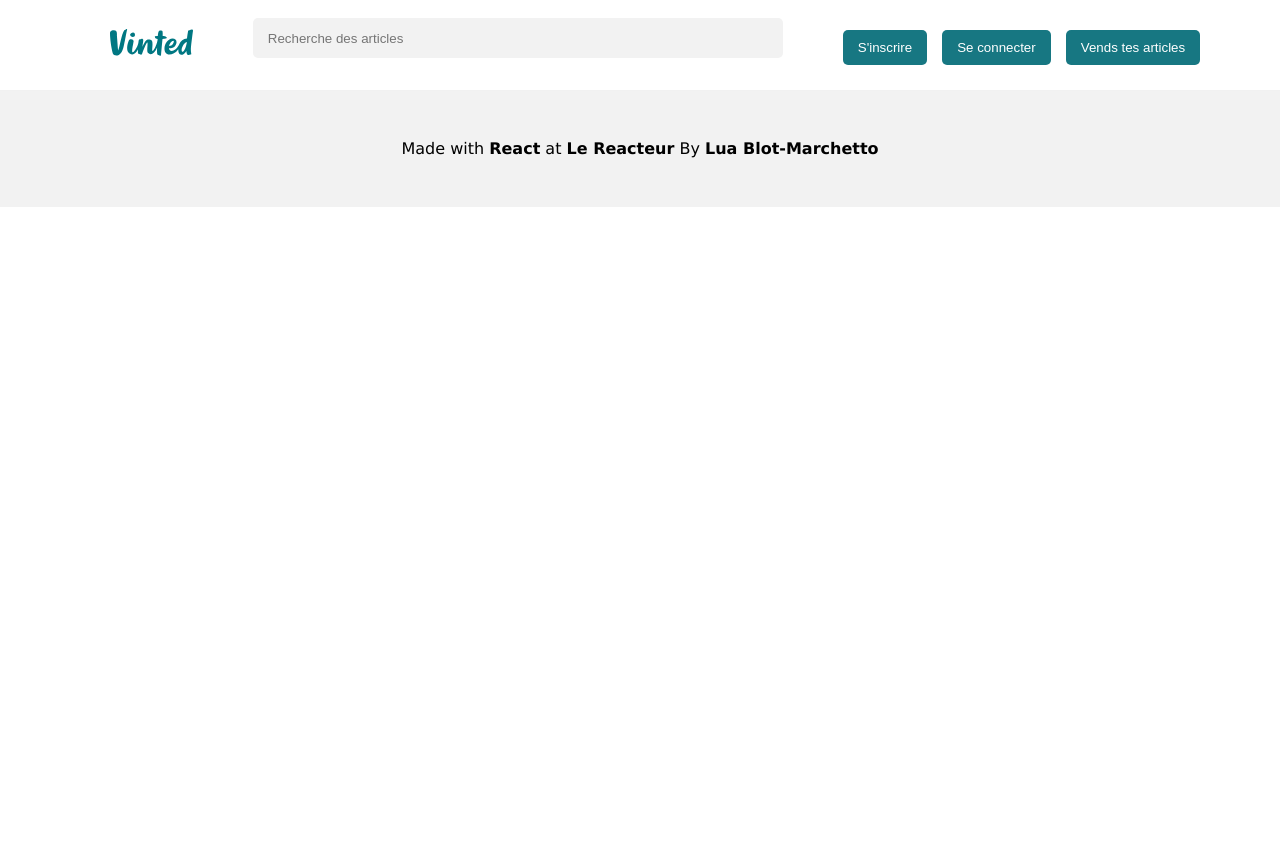
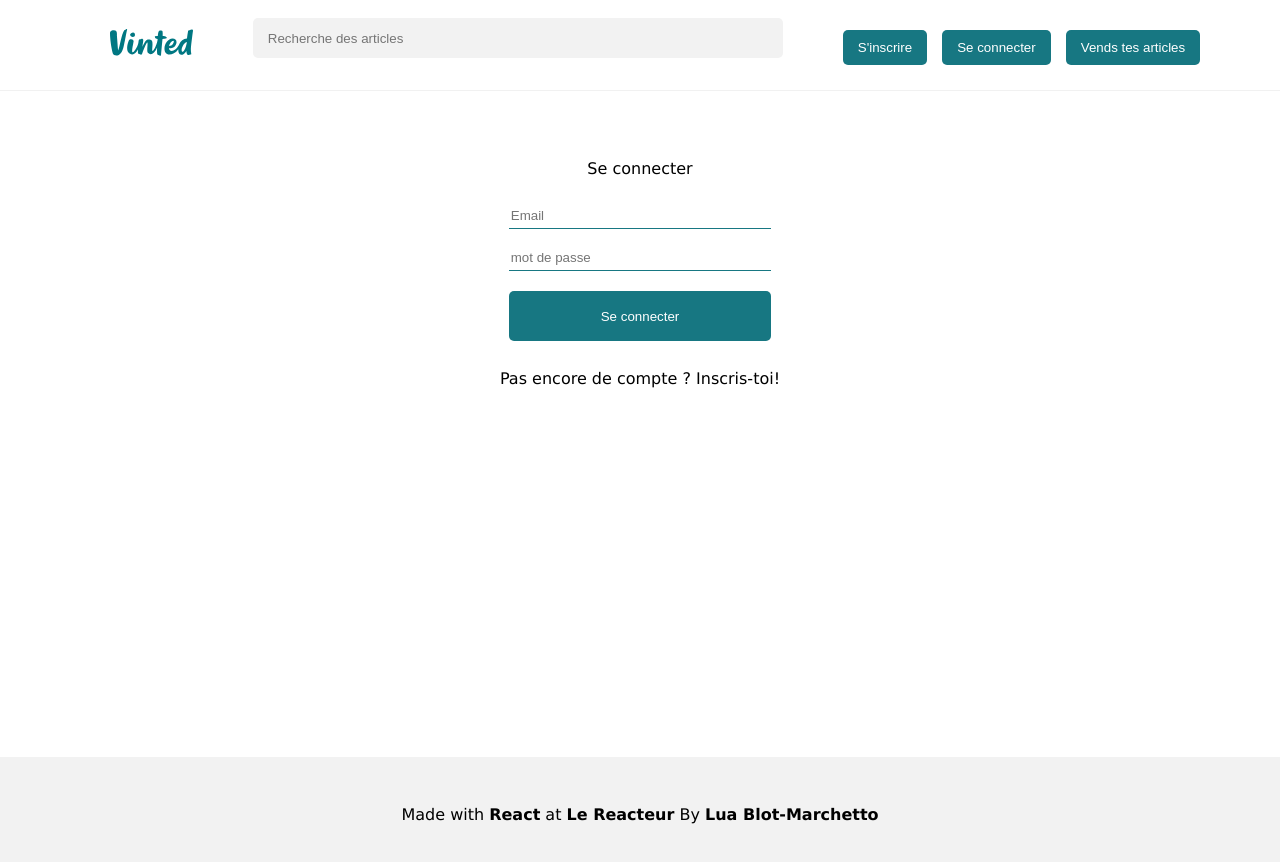
Before and after one commit to LuaBlotMarchetto/vinted, a React (Vite) app: page /login in a window 1280 px wide. Shown: the top 862 px of the page. Before the commit the page ends 800 px from the top, so only its background shows below. Built offline with nearby package versions, Linux system fonts and the light colour scheme; the HTML template or start-up script is replaced by a standard one.

Commit message:
cookies added to signup and login

```diff
--- a/src/App.css
+++ b/src/App.css
@@ -35,6 +35,10 @@ header button {
   color: white;
   border-radius: 5px;
   height: 35px;
+}
+
+.signout {
+  background-color: red;
 }
 
 header input {
--- a/src/App.jsx
+++ b/src/App.jsx
@@ -5,6 +5,7 @@ import "./App.css";
 import Home from "./pages/Home";
 import Offer from "./pages/Offer";
 import Signup from "./pages/Signup";
+import Login from "./pages/Login";
 
 //COMPOSANTS
 import Header from "./components/Header";
@@ -18,6 +19,7 @@ function App() {
         <Route path="/" element={<Home />} />
         <Route path="/offer/:id" element={<Offer />} />
         <Route path="/signup" element={<Signup />} />
+        <Route path="/login" element={<Login />} />
       </Routes>
       <Footer />
     </Router>
--- a/src/components/Header.jsx
+++ b/src/components/Header.jsx
@@ -1,6 +1,12 @@
-import { Link } from "react-router-dom";
+import { Link, useNavigate } from "react-router-dom";
+import { useState } from "react";
+import Cookies from "js-cookie";
 
 const Header = () => {
+  const navigate = useNavigate();
+  const token = Cookies.get("token");
+  const [connected, setConnected] = useState(token ? true : false);
+
   return (
     <header>
       <div className="container">
@@ -9,12 +15,29 @@ const Header = () => {
         </Link>
         <input type="text" placeholder="Recherche des articles" />
         <nav>
-          <Link to="/signup">
-            <button>S'inscrire</button>
-          </Link>
-          <Link to="/signup">
-            <button>Se connecter</button>
-          </Link>
+          {!token ? (
+            <Link to="/signup">
+              <button>S'inscrire</button>
+            </Link>
+          ) : null}
+          {!token ? (
+            <Link to="/login">
+              <button>Se connecter</button>
+            </Link>
+          ) : null}
+          {token ? (
+            <button
+              onClick={() => {
+                Cookies.remove("token");
+                setConnected(false);
+                navigate("/");
+              }}
+              className="signout"
+            >
+              Se déconnecter
+            </button>
+          ) : null}
+
           <Link to="/signup">
             <button>Vends tes articles</button>
           </Link>
--- /dev/null
+++ b/src/pages/Login.jsx
@@ -0,0 +1,59 @@
+import { useState } from "react";
+import { useNavigate } from "react-router-dom";
+import axios from "axios";
+import Cookies from "js-cookie";
+
+const Login = () => {
+  const navigate = useNavigate();
+  const [email, setEmail] = useState("");
+  const [password, setPassword] = useState("");
+
+  const handleLogin = async (e) => {
+    e.preventDefault();
+
+    try {
+      //requête post avec les informations du formulaire
+      const response = await axios.post(
+        "https://lereacteur-vinted-api.herokuapp.com/user/login",
+        {
+          email,
+          password,
+        }
+      );
+
+      //Mise en cookie du token
+      const token = response.data.token;
+      Cookies.set("token", token);
+
+      //remise à zéro du formulaire
+      navigate("/");
+    } catch (error) {
+      console.error(error.response.data);
+    }
+  };
+
+  return (
+    <div className="container signup-content">
+      <h2>Se connecter</h2>
+      <form onSubmit={handleLogin}>
+        <input
+          type="text"
+          placeholder="Email"
+          value={email}
+          onChange={(e) => setEmail(e.target.value)}
+        />
+        <input
+          type="text"
+          placeholder="mot de passe"
+          value={password}
+          onChange={(e) => setPassword(e.target.value)}
+        />
+
+        <button type="Submit">Se connecter</button>
+      </form>
+      <p>Pas encore de compte ? Inscris-toi!</p>
+    </div>
+  );
+};
+
+export default Login;
--- a/src/pages/Signup.jsx
+++ b/src/pages/Signup.jsx
@@ -1,12 +1,16 @@
 import { useState } from "react";
+import { useNavigate } from "react-router-dom";
 import axios from "axios";
 import Cookies from "js-cookie";
 
 const Signup = () => {
+  const navigate = useNavigate();
+
   const [username, setUsername] = useState("");
   const [email, setEmail] = useState("");
   const [password, setPassword] = useState("");
   const [newsletterOptin, setNewsletterOptin] = useState(false);
+  const [connected, setConnected] = useState(false);
 
   const handleSignup = async (e) => {
     e.preventDefault();
@@ -26,11 +30,9 @@ const Signup = () => {
       const token = response.data.token;
       Cookies.set("token", token);
 
-      //remise à zéro du formulaire
-      setUsername("");
-      setEmail("");
-      setPassword("");
-      setNewsletterOptin(false);
+      //modification de l'état de connexion et redirection
+      setConnected(true);
+      navigate("/");
     } catch (error) {
       console.error(error.response.data);
     }
```
